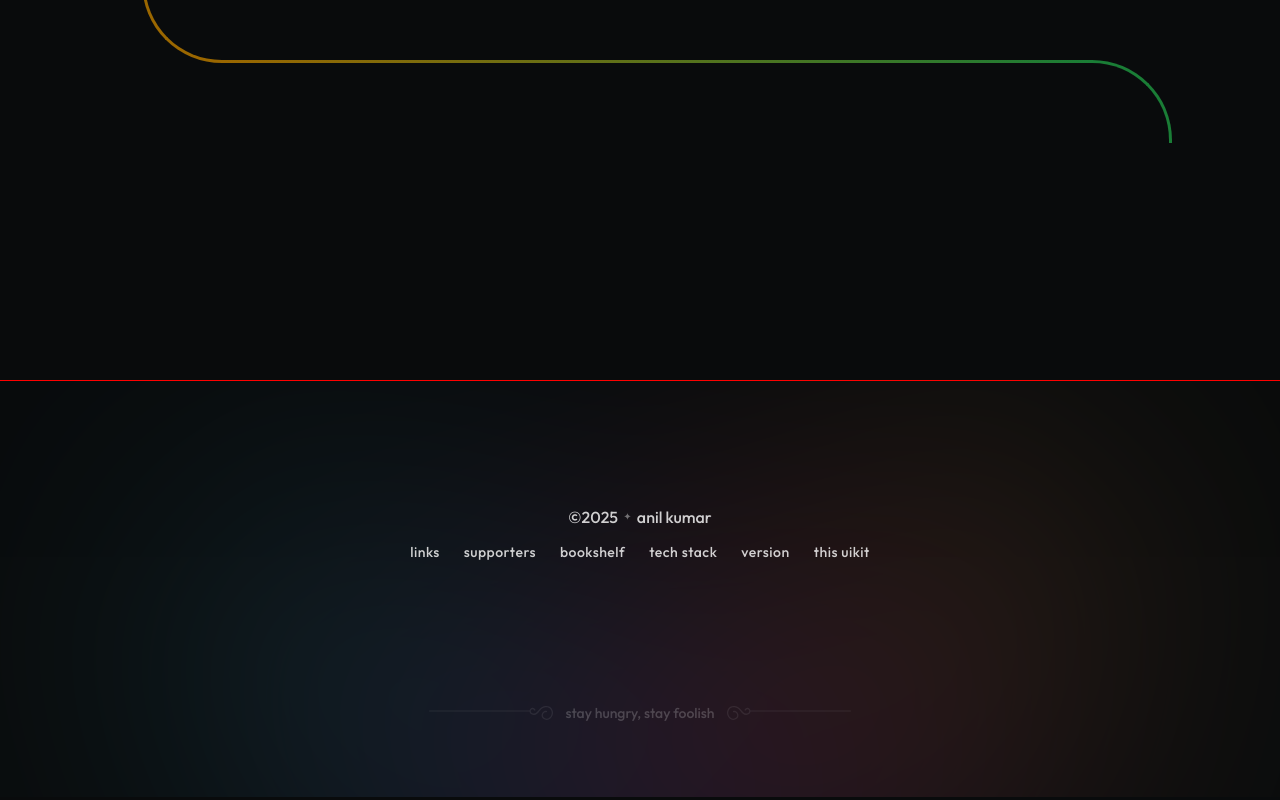
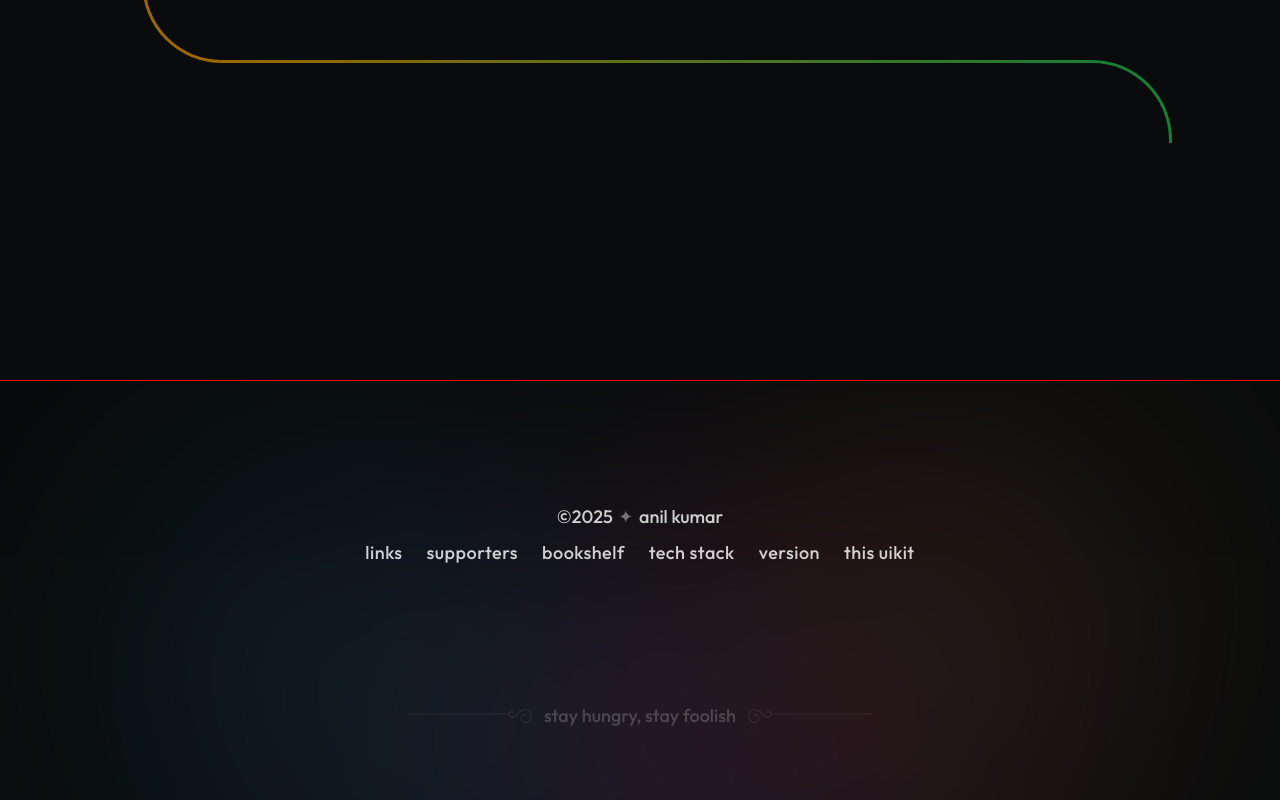
Before and after one commit to anil-02k/Portpolio, a React (Vite) app: page / in a window 1280 px wide. Shown: the part 3000-3800 px from the top of the page. Built offline with nearby package versions, Linux system fonts and the light colour scheme; a web font is replaced by a local one.

Commit message:
Footer Update

```diff
--- a/src/components/Footer/Footer.css
+++ b/src/components/Footer/Footer.css
@@ -21,7 +21,7 @@
 }
 
 .fqBCIh {
-    position: relative;
+    /* position: relative; */
     -webkit-box-align: center;
     align-items: center;
     -webkit-box-pack: center;
@@ -38,7 +38,7 @@
     -webkit-box-pack: center;
     justify-content: center;
     text-align: center;
-    position: relative;
+    /* position: relative; */
 }
 
 .bRIkYU {
@@ -49,14 +49,15 @@
     opacity: 0.8;
     color: var(--light-gray);
     line-height: 32px;
-    font-size: 16px;
+    font-size: 18px;
     letter-spacing: var(--lspace-16);
     font-weight: 500;
     margin: 0px;
 }
 
 .bRIkYU h4 span {
-    font-size: 10px;
+    font-size: 18px;
+    font-weight: 500;
     vertical-align: bottom;
     line-height: 32px;
     margin: 0px 2px;
@@ -78,17 +79,18 @@
     padding: 0;
     list-style: none;
     gap: 24px;
+    cursor: pointer;
 }
 
 .jLjNdR ul li a {
     color: var(--light-gray);
     opacity: 0.8;
     text-decoration: none;
-    font-size: 14px;
+    font-size: 18px;
     font-weight: 500;
     letter-spacing: 0.5px;
     transition: all 0.3s ease;
-    position: relative;
+    /* position: relative; */
 }
 
 .jLjNdR ul li a:hover {
@@ -98,7 +100,7 @@
 
 .jLjNdR ul li a::after {
     content: '';
-    position: absolute;
+    /* position: absolute; */
     width: 0;
     height: 1px;
     bottom: -2px;
@@ -122,7 +124,7 @@
 
 .GAOBw h4 {
     padding: 12px 0px;
-    font-size: 12px;
+    font-size: 18px;
     font-weight: 500;
     letter-spacing: 0.1px;
     opacity: 0.3;
@@ -134,8 +136,7 @@
     width: 100%;
     text-align: center;
     bottom: 100px;
-    display: flex
-;
+    display: flex;
     -webkit-box-align: center;
     align-items: center;
     -webkit-box-pack: center;
@@ -151,7 +152,7 @@
 }
 
 .iyhbUR p {
-    font-size: 14px;
+    font-size: 18px;
     font-weight: 500;
     line-height: 16px;
     padding: 0px 12px;
```
